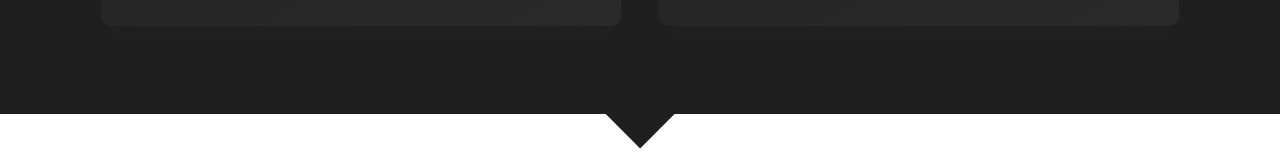
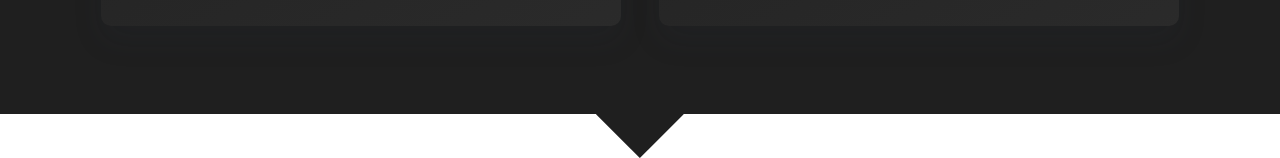
Before and after one commit to JuanTurciosCIT/PruebasCIT, a Next.js app: page / in a window 1280 px wide. Shown: the part 2134-2292 px from the top of the page. Built offline with nearby package versions, Linux system fonts and the light colour scheme.

Commit message:
Update diamond shape

```diff
--- a/pages/index.tsx
+++ b/pages/index.tsx
@@ -18,7 +18,7 @@ const Home: NextPage = () => {
       <div className={styles.aboutAndServices}>
         <About />
         <OurServices />
-        <div className={styles.rombo}></div>
+        <div className={styles.diamond}></div>
       </div>
     </Layout>
   )
--- a/styles/home.module.scss
+++ b/styles/home.module.scss
@@ -16,7 +16,7 @@
 // Decorations
 
 /* Creating a diamond shape. */
-.rombo {
+.diamond {
   position: absolute;
   width: 4.879rem;
   height: 4.879rem;
@@ -25,3 +25,10 @@
   background: $primaryBackgroundColor;
   transform: translate(-50%, 50%) rotate(-45deg);
 }
+
+@media screen and (min-width: 428px) {
+  .diamond {
+    width: 6.223rem;
+    height: 6.223rem;
+  }
+}
```
